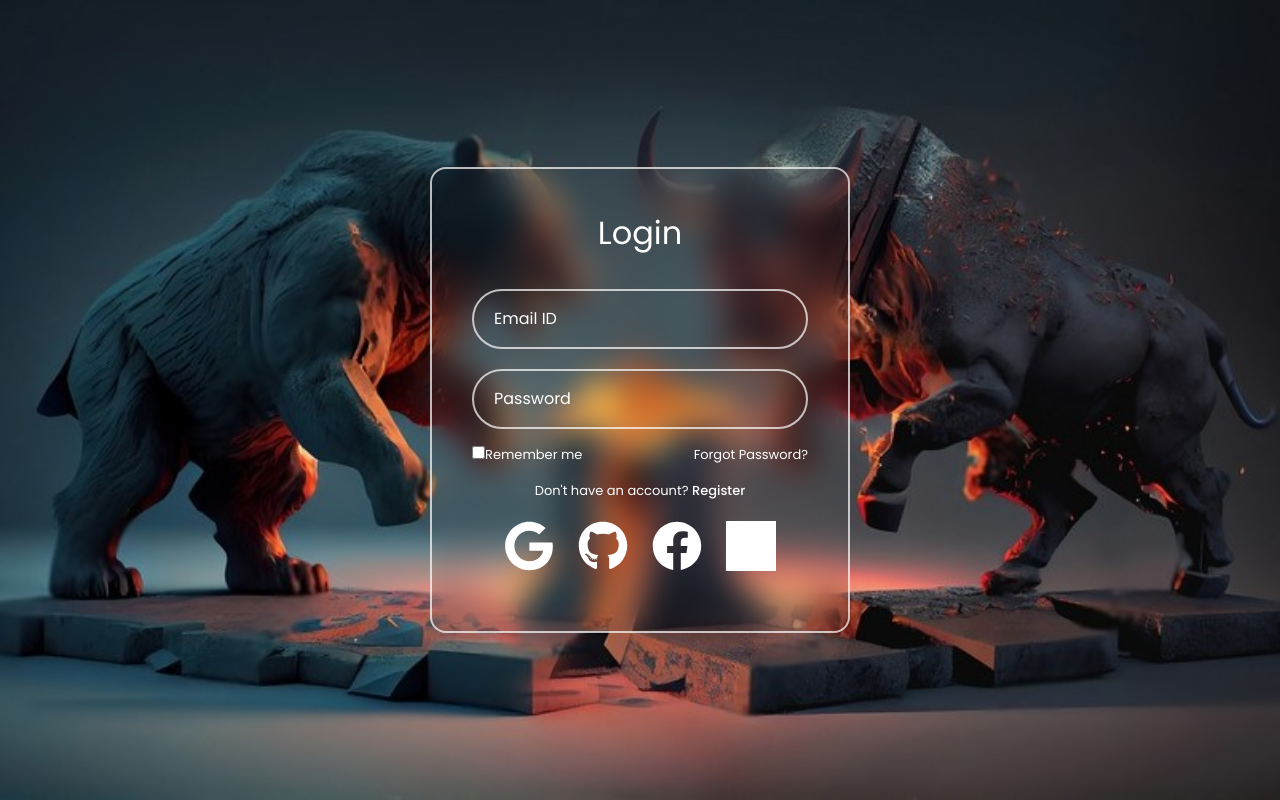
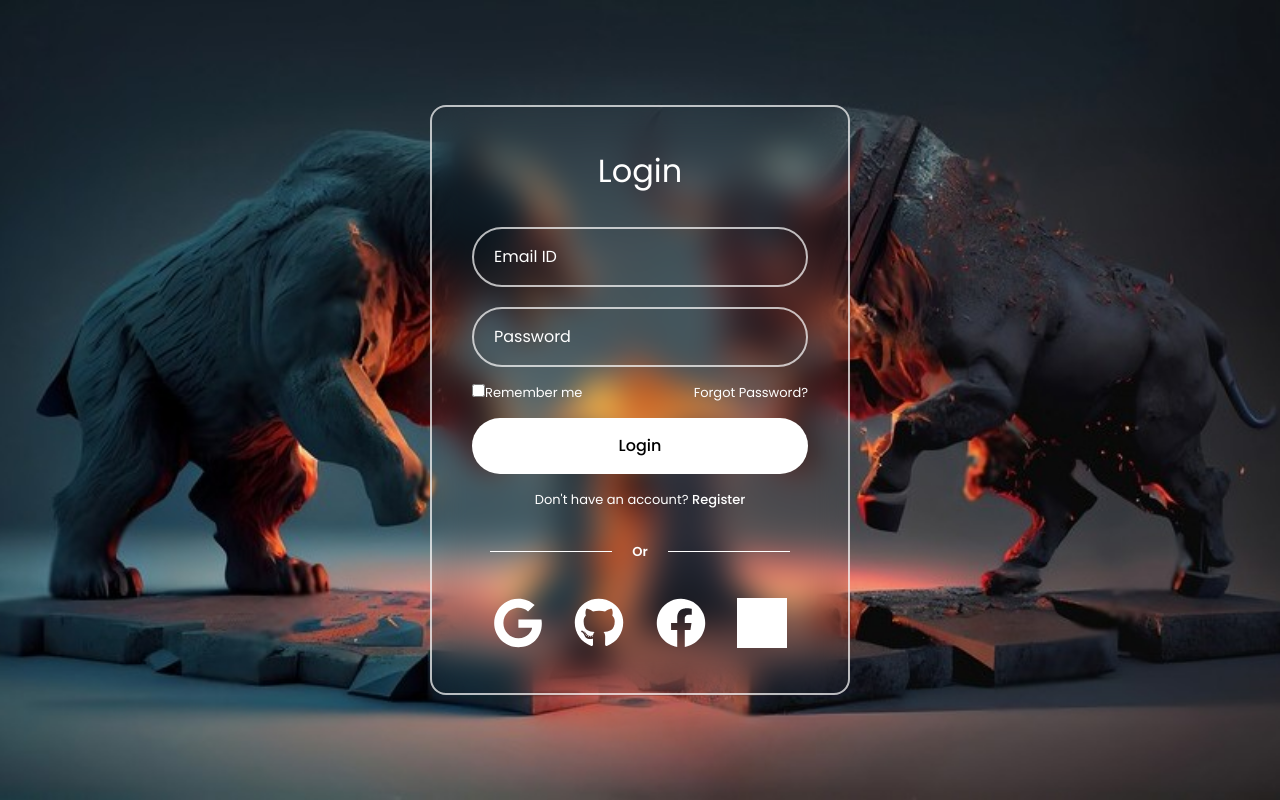
Before and after one commit to LightningNodes/assignment, a Next.js app in the folder answers/amal_mohammed/: page /login in a window 1280 px wide. Built offline with nearby package versions, Linux system fonts and the light colour scheme; no server answers; grey boxes are pictures that could not be loaded.

Commit message:
Added a login button and a divider to separate the login using mail from login using socil media apps

```diff
--- a/answers/amal_mohammed/pages/dashboard.tsx
+++ b/answers/amal_mohammed/pages/dashboard.tsx
@@ -11,13 +11,11 @@ import LogoutButton from '../components/LogoutButton';
 
 const Dashboard = () => {
     const user = useRequireAuth();
-    console.log("back to dash")
     const [cryptoData, setCryptoData] = useState<Record<string, CryptoDetail>>({});
     const [selectedCrypto, setSelectedCrypto] = useState<CryptoDetail | null>(null);
     const [sortBy, setSortBy] = useState<string>('P');
     const [sortAscending, setSortAscending] = useState<boolean>(true);
     const handleTickerUpdate = useCallback((data: CryptoDetail) => {
-        console.log("handleTicker")
         setCryptoData((prevData) => ({
             ...prevData,
             [data.s]: data
--- a/answers/amal_mohammed/pages/login.tsx
+++ b/answers/amal_mohammed/pages/login.tsx
@@ -31,6 +31,7 @@ function Login() {
     const firebaseError = error as any;
 
     if (firebaseError.code === 'auth/account-exists-with-different-credential') {
+      console.log("Duplicate Error")
         // Fetch the sign-in methods for this email
         const methods = await fetchSignInMethodsForEmail(auth, firebaseError.email);
         if (methods.length > 0) {
@@ -90,9 +91,20 @@ function Login() {
           </div>
           <a href="#" className={styles.login__forgot}>Forgot Password?</a>
         </div>
+
+        <button type="submit" className={styles.login__button}>Login</button>
+
         <div className={styles.login__register}>
           Don't have an account? <a href="#">Register</a>
         </div>
+
+        <div className={styles.login__divider}>
+          <span className={styles.login__divider_bar}></span> {/* Left bar */}
+          <span className={styles.login__divider_text}>Or</span> {/* Text */}
+          <span className={styles.login__divider_bar}></span> {/* Right bar */}
+        </div>
+
+
         <div className={styles.iconContainer}>
           <img src="/google.svg" alt="Google login" className={styles.authIcon} onClick={() => handleAuth(googleProvider)} />
           <img src="/github.svg" alt="GitHub login" className={styles.authIcon} onClick={() => handleAuth(githubProvider)} />
--- a/answers/amal_mohammed/styles/Login.module.css
+++ b/answers/amal_mohammed/styles/Login.module.css
@@ -129,6 +129,47 @@
   text-decoration: underline;
 }
 
+.login__divider {
+  display: flex;
+  align-items: center;
+  justify-content: center;
+  width: 95%;
+  margin: 2rem auto;
+}
+
+.login__divider_bar {
+  height: 1px;
+  background-color: var(--white-color);
+  flex-grow: 1;  /* Allows the bars to expand */
+  margin: 0 10px; /* Provides spacing around the 'Or' text */
+}
+
+.login__divider_text {
+  padding: 0 10px;
+  color: var(--white-color);
+  font-size: var(--small-font-size);
+  font-weight: bold;
+}
+
+
+.iconContainer {
+  display: flex;
+  justify-content: space-around;
+  padding: 5px;
+}
+
+.authIcon {
+width: 50px; /* Uniform size for all icons */
+height: 50px; /* Uniform size for all icons */
+cursor: pointer;
+transition: transform 0.3s ease;
+filter: brightness(0) invert(1);
+
+&:hover {
+  transform: scale(1.1); /* Slight scale effect on hover */
+}
+}
+
 /*=============== BREAKPOINTS ===============*/
 /* For medium devices */
 @media screen and (min-width: 576px) {
@@ -143,21 +184,3 @@
     margin-bottom: 2rem;
   }
 }
-
-.iconContainer {
-    display: flex;
-    justify-content: space-around;
-    padding: 20px;
-}
-
-.authIcon {
-  width: 50px; /* Uniform size for all icons */
-  height: 50px; /* Uniform size for all icons */
-  cursor: pointer;
-  transition: transform 0.3s ease;
-  filter: brightness(0) invert(1);
-
-  &:hover {
-    transform: scale(1.1); /* Slight scale effect on hover */
-  }
-}
```
